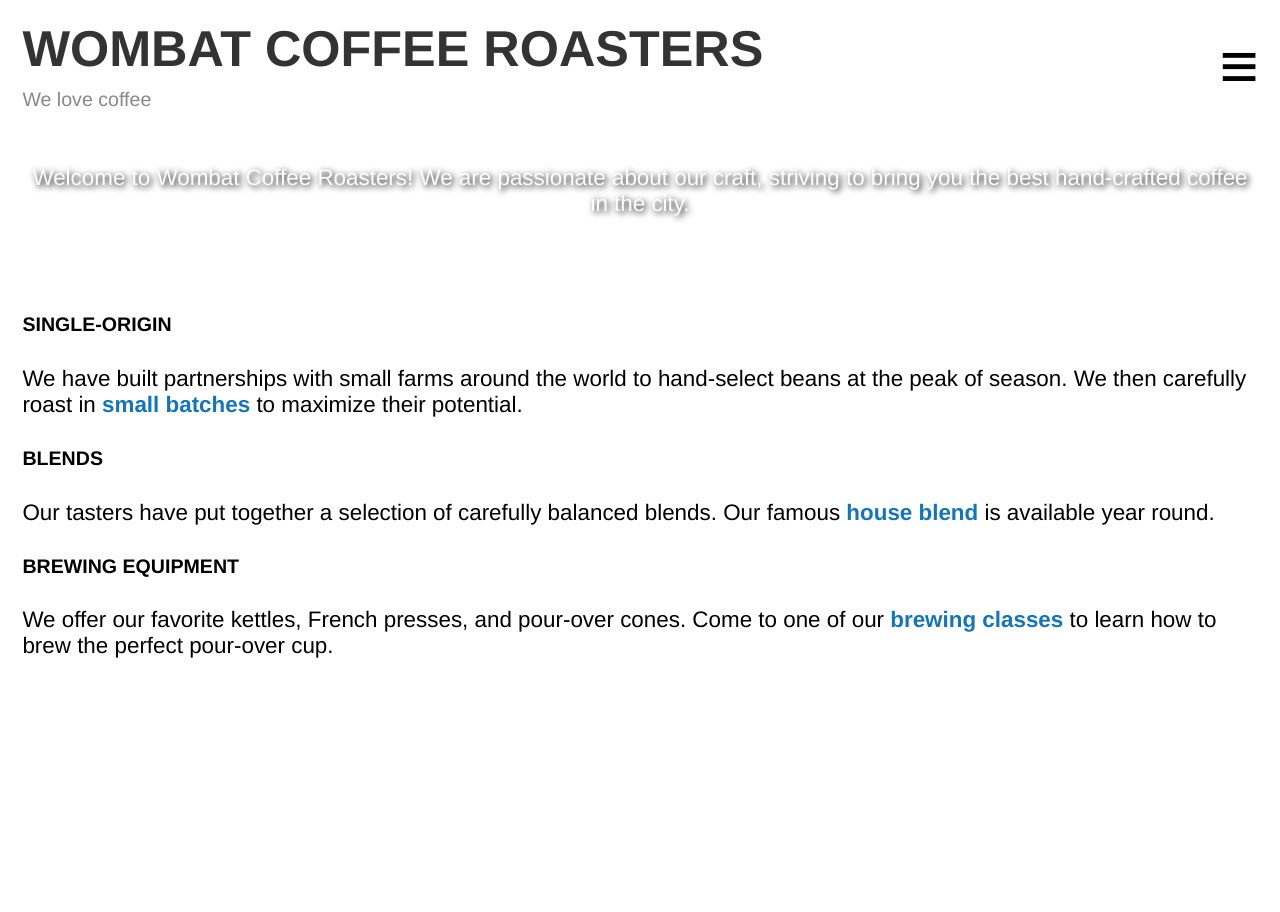
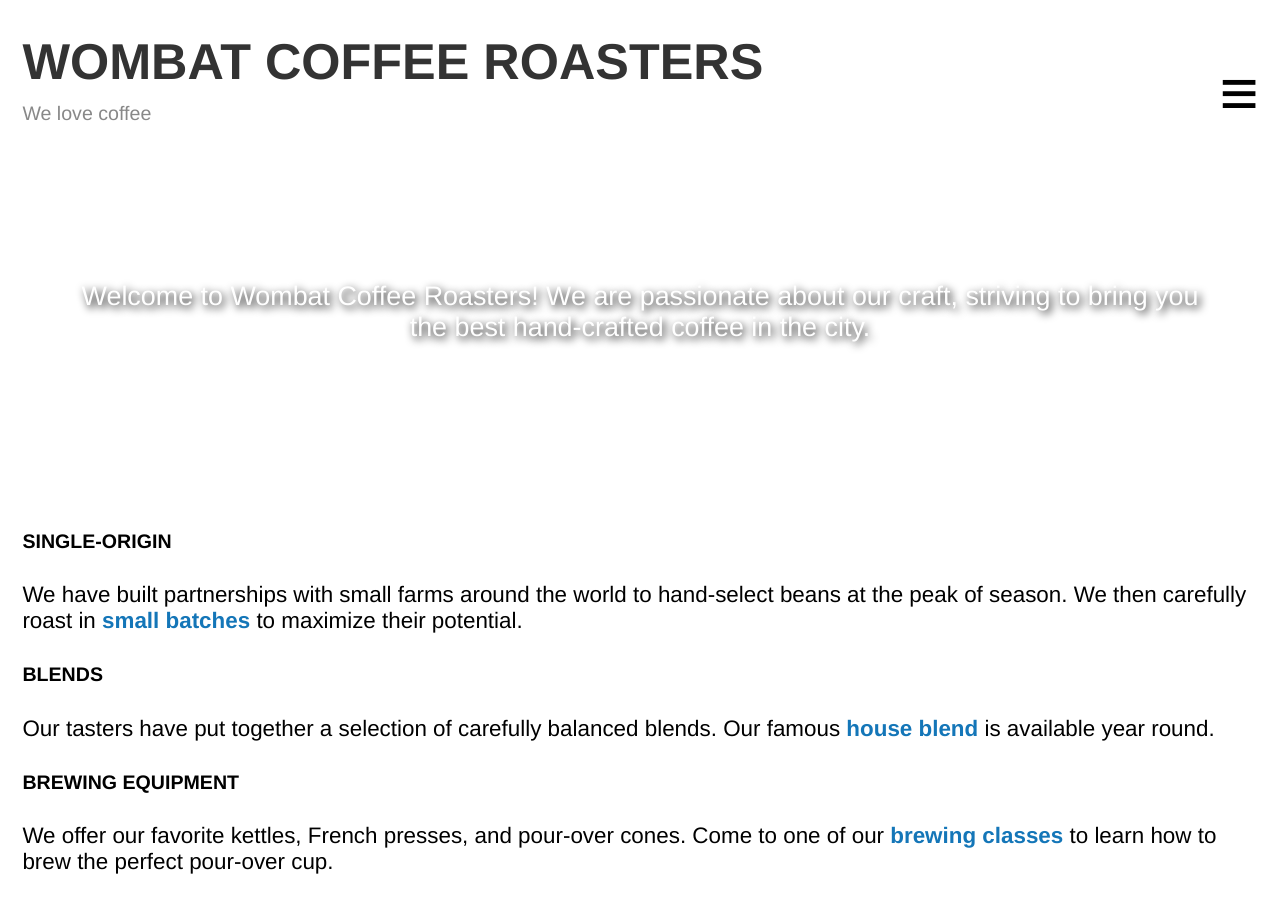
Before and after one commit to jdsutherland/css-in-depth, a plain HTML site: page ch08-responsive-design/index.html in a window 1280 px wide. Before the commit the page ends 800 px from the top, so only its background shows below. Drawn offline with Linux system fonts and the light colour scheme.

Commit message:
Adjust passing/font for medium

```diff
--- a/ch08-responsive-design/style.css
+++ b/ch08-responsive-design/style.css
@@ -40,6 +40,12 @@ a:active {
   background-color: #fff;
 }
 
+@media (min-width: 35em) {
+  .page-header {
+    padding: 1em;
+  }
+}
+
 .title > h1 {
   color: #333;
   text-transform: uppercase;
@@ -69,6 +75,13 @@ a:active {
   background-size: 100%;
   color: #fff;
   text-shadow: 0.1em 0.1em 0.3em #000;
+}
+
+@media (min-width: 35em) {
+  .hero {
+    padding: 5em 3em;
+    font-size: 1.2rem;
+  }
 }
 
 /*
```
